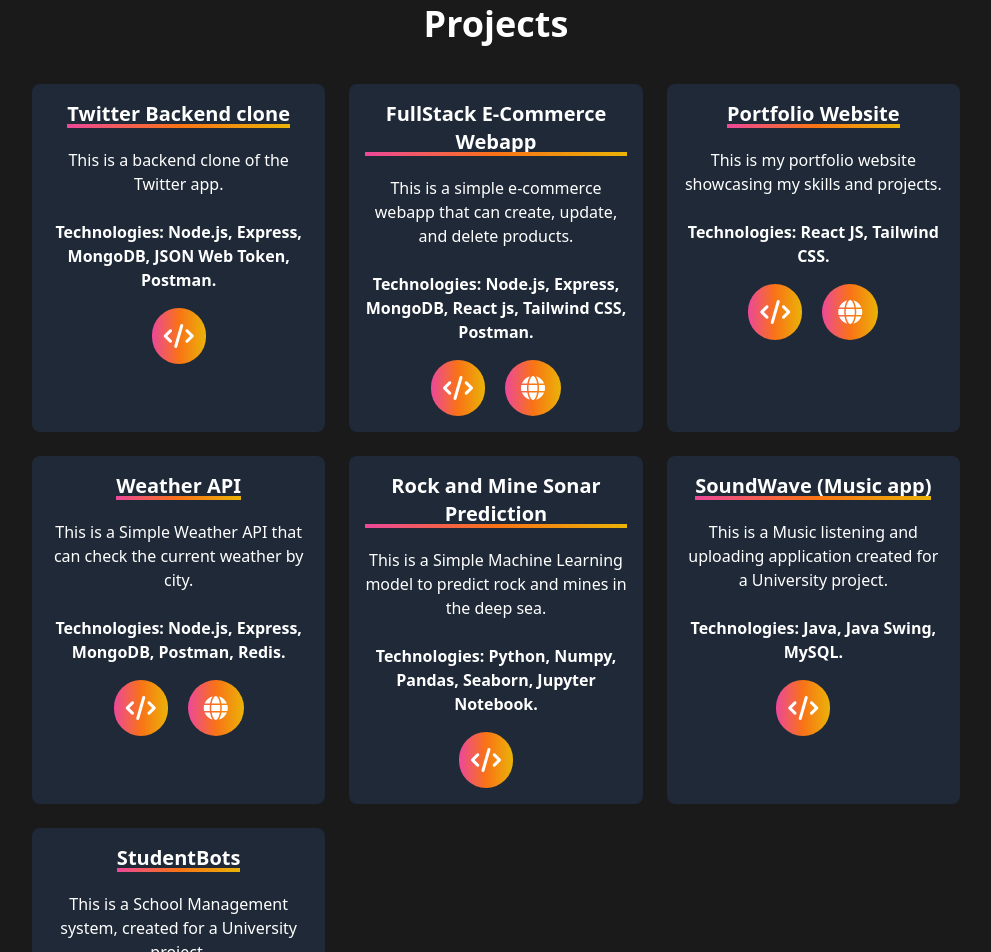
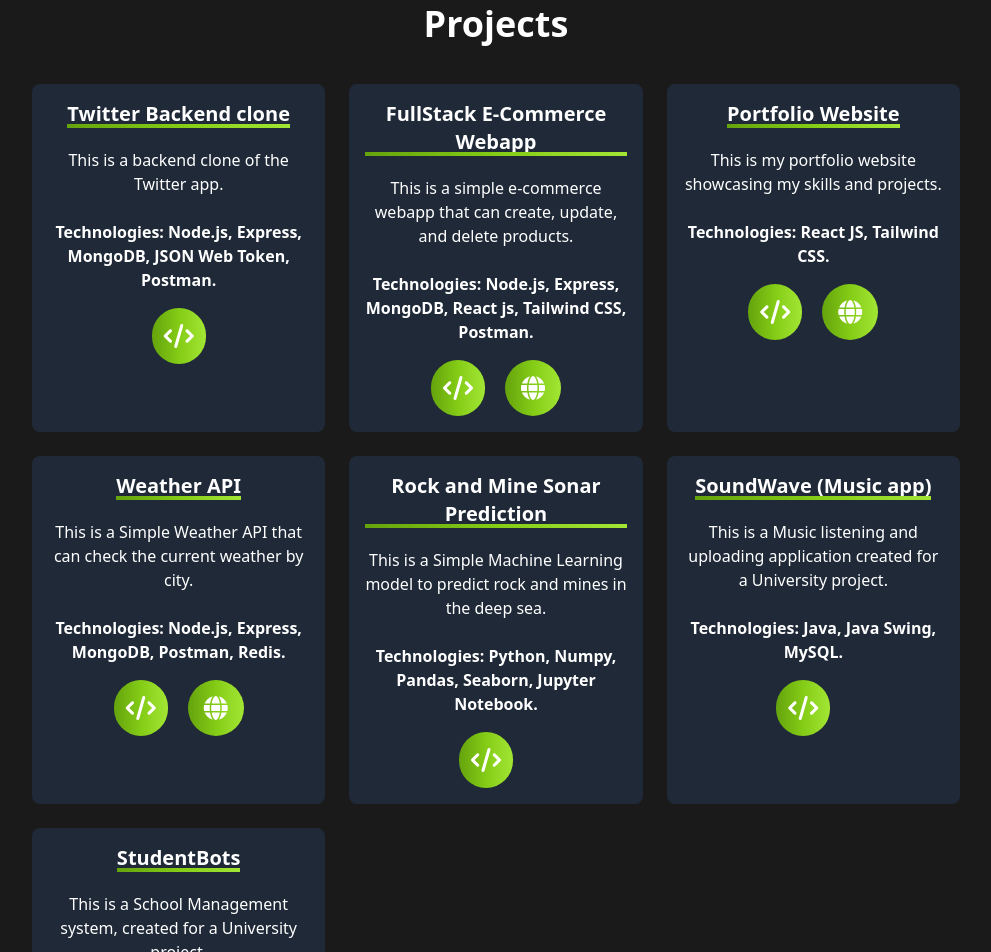
Before and after one commit to Chanukaa2002/portfolio, a React (Vite) app: page / in a window 1280 px wide. Shown: the part 1820-2772 px from the top of the page, without its empty margins (144-1135 px from the left). Built offline with nearby package versions, Linux system fonts and the light colour scheme.

Commit message:
added new color theam

```diff
--- a/src/components/MainTags.jsx
+++ b/src/components/MainTags.jsx
@@ -35,7 +35,7 @@ function MainTags() {
             I am <br />
             <span
               ref={el}
-              className="font-bold text-transparent bg-clip-text bg-gradient-to-r from-pink-500 via-orange-500 to-yellow-500"
+              className="font-bold text-transparent bg-clip-text bg-gradient-to-r from-lime-600 via-lime-500 to-lime-400"
             />
           </h1>
         </div>
@@ -50,7 +50,7 @@ function MainTags() {
             href="https://drive.google.com/uc?export=download&id=1qpo0LgXjKEyfzn1HKywKZJXXyhj1cnOO"
             download
           >
-            <button className="px-6 py-2 mt-4 font-bold text-white rounded-full bg-gradient-to-r from-pink-500 via-orange-500 to-yellow-500 hover:bg-gradient-to-r hover:from-pink-600 hover:via-orange-600 hover:to-yellow-600">
+            <button className="px-6 py-2 mt-4 font-bold text-white rounded-full bg-gradient-to-r from-lime-600 via-lime-500 to-lime-400 hover:bg-gradient-to-r hover:from-lime-600 hover:via-lime-500 hover:to-lime-300">
               Download CV
             </button>
           </a>
--- a/src/components/projects.jsx
+++ b/src/components/projects.jsx
@@ -16,7 +16,7 @@ const Project = () => {
                 <div className="p-4 bg-gray-800 rounded-lg">
                   <p className="relative inline-block text-xl font-bold">
                     Twitter Backend clone
-                    <div className="absolute bottom-0 left-0 w-full h-1 bg-gradient-to-r from-pink-500 via-orange-500 to-yellow-500 "></div>
+                    <div className="absolute bottom-0 left-0 w-full h-1 bg-gradient-to-r from-lime-600 via-lime-500 to-lime-400"></div>
                   </p>
                   <br />
                   <p className="pt-5">
@@ -33,7 +33,7 @@ const Project = () => {
                       href="https://github.com/Chanukaa2002/twitter_clone"
                       target="_blank"
                       rel="noopener noreferrer"
-                      className="p-3 transition-transform transform rounded-full bg-gradient-to-r from-pink-500 via-orange-500 to-yellow-500 hover:scale-90"
+                      className="p-3 transition-transform transform rounded-full bg-gradient-to-r from-lime-600 via-lime-500 to-lime-400 hover:scale-90"
                     >
                       <i className="text-2xl text-white fas fa-code"></i>
                     </a>
@@ -44,7 +44,7 @@ const Project = () => {
                 <div className="p-4 bg-gray-800 rounded-lg">
                   <p className="relative inline-block text-xl font-bold">
                     FullStack E-Commerce Webapp
-                    <div className="absolute bottom-0 left-0 w-full h-1 bg-gradient-to-r from-pink-500 via-orange-500 to-yellow-500 "></div>
+                    <div className="absolute bottom-0 left-0 w-full h-1 bg-gradient-to-r from-lime-600 via-lime-500 to-lime-400 "></div>
                   </p>
                   <br />
                   <p className="pt-5">
@@ -62,7 +62,7 @@ const Project = () => {
                       href="https://github.com/Chanukaa2002/e-comz"
                       target="_blank"
                       rel="noopener noreferrer"
-                      className="p-3 mr-5 transition-transform transform rounded-full bg-gradient-to-r from-pink-500 via-orange-500 to-yellow-500 hover:scale-90"
+                      className="p-3 mr-5 transition-transform transform rounded-full bg-gradient-to-r from-lime-600 via-lime-500 to-lime-400 hover:scale-90"
                     >
                       <i className="text-2xl text-white fas fa-code"></i>
                     </a>
@@ -70,7 +70,7 @@ const Project = () => {
                       href="https://e-com-p2zo.onrender.com/"
                       target="_blank"
                       rel="noopener noreferrer"
-                      className="p-3 px-4 transition-transform transform rounded-full bg-gradient-to-r from-pink-500 via-orange-500 to-yellow-500 hover:scale-90"
+                      className="p-3 px-4 transition-transform transform rounded-full bg-gradient-to-r from-lime-600 via-lime-500 to-lime-400 hover:scale-90"
                     >
                       <i className="text-2xl text-white fa-solid fa-globe"></i>
                     </a>
@@ -81,7 +81,7 @@ const Project = () => {
                 <div className="p-4 bg-gray-800 rounded-lg">
                   <p className="relative inline-block text-xl font-bold">
                     Portfolio Website
-                    <div className="absolute bottom-0 left-0 w-full h-1 bg-gradient-to-r from-pink-500 via-orange-500 to-yellow-500 "></div>
+                    <div className="absolute bottom-0 left-0 w-full h-1 bg-gradient-to-r from-lime-600 via-lime-500 to-lime-400 "></div>
                   </p>
                   <br />
                   <p className="pt-5">
@@ -98,15 +98,15 @@ const Project = () => {
                       href="https://github.com/Chanukaa2002/portfolio"
                       target="_blank"
                       rel="noopener noreferrer"
-                      className="p-3 mr-5 transition-transform transform rounded-full bg-gradient-to-r from-pink-500 via-orange-500 to-yellow-500 hover:scale-90"
+                      className="p-3 mr-5 transition-transform transform rounded-full bg-gradient-to-r from-lime-600 via-lime-500 to-lime-400 hover:scale-90"
                     >
                       <i className="text-2xl text-white fas fa-code"></i>
                     </a>
                     <a
-                      href=""
+                      href="https://www.chanukadilshan.live"
                       target="_blank"
                       rel="noopener noreferrer"
-                      className="p-3 px-4 transition-transform transform rounded-full bg-gradient-to-r from-pink-500 via-orange-500 to-yellow-500 hover:scale-90"
+                      className="p-3 px-4 transition-transform transform rounded-full bg-gradient-to-r from-lime-600 via-lime-500 to-lime-400 hover:scale-90"
                     >
                       <i className="text-2xl text-white fa-solid fa-globe"></i>
                     </a>
@@ -117,7 +117,7 @@ const Project = () => {
                 <div className="p-4 bg-gray-800 rounded-lg">
                   <p className="relative inline-block text-xl font-bold">
                     Weather API
-                    <div className="absolute bottom-0 left-0 w-full h-1 bg-gradient-to-r from-pink-500 via-orange-500 to-yellow-500 "></div>
+                    <div className="absolute bottom-0 left-0 w-full h-1 bg-gradient-to-r from-lime-600 via-lime-500 to-lime-400 "></div>
                   </p>
                   <br />
                   <p className="pt-5">
@@ -134,7 +134,7 @@ const Project = () => {
                       href="https://github.com/Chanukaa2002/wether_api"
                       target="_blank"
                       rel="noopener noreferrer"
-                      className="p-3 mr-5 transition-transform transform rounded-full bg-gradient-to-r from-pink-500 via-orange-500 to-yellow-500 hover:scale-90"
+                      className="p-3 mr-5 transition-transform transform rounded-full bg-gradient-to-r from-lime-600 via-lime-500 to-lime-400 hover:scale-90"
                     >
                       <i className="text-2xl text-white fas fa-code"></i>
                     </a>
@@ -142,7 +142,7 @@ const Project = () => {
                       href="https://checkweather-pzv3.onrender.com/api/weather/galle"
                       target="_blank"
                       rel="noopener noreferrer"
-                      className="p-3 px-4 transition-transform transform rounded-full bg-gradient-to-r from-pink-500 via-orange-500 to-yellow-500 hover:scale-90"
+                      className="p-3 px-4 transition-transform transform rounded-full bg-gradient-to-r from-lime-600 via-lime-500 to-lime-400 hover:scale-90"
                     >
                       <i className="text-2xl text-white fa-solid fa-globe"></i>
                     </a>
@@ -153,7 +153,7 @@ const Project = () => {
                 <div className="p-4 bg-gray-800 rounded-lg">
                   <p className="relative inline-block text-xl font-bold">
                     Rock and Mine Sonar Prediction
-                    <div className="absolute bottom-0 left-0 w-full h-1 bg-gradient-to-r from-pink-500 via-orange-500 to-yellow-500 "></div>
+                    <div className="absolute bottom-0 left-0 w-full h-1 bg-gradient-to-r from-lime-600 via-lime-500 to-lime-400 "></div>
                   </p>
                   <br />
                   <p className="pt-5">
@@ -171,7 +171,7 @@ const Project = () => {
                       href="https://github.com/Chanukaa2002/Rock-vs-Mine-Prediction-using-Machine-Learning"
                       target="_blank"
                       rel="noopener noreferrer"
-                      className="p-3 mr-5 transition-transform transform rounded-full bg-gradient-to-r from-pink-500 via-orange-500 to-yellow-500 hover:scale-90"
+                      className="p-3 mr-5 transition-transform transform rounded-full bg-gradient-to-r from-lime-600 via-lime-500 to-lime-400 hover:scale-90"
                     >
                       <i className="text-2xl text-white fas fa-code"></i>
                     </a>
@@ -182,7 +182,7 @@ const Project = () => {
                 <div className="p-4 bg-gray-800 rounded-lg">
                   <p className="relative inline-block text-xl font-bold">
                     SoundWave (Music app)
-                    <div className="absolute bottom-0 left-0 w-full h-1 bg-gradient-to-r from-pink-500 via-orange-500 to-yellow-500 "></div>
+                    <div className="absolute bottom-0 left-0 w-full h-1 bg-gradient-to-r from-lime-600 via-lime-500 to-lime-400 "></div>
                   </p>
                   <br />
                   <p className="pt-5">
@@ -199,7 +199,7 @@ const Project = () => {
                       href="https://github.com/Chanukaa2002/SoundWave-ead-cw"
                       target="_blank"
                       rel="noopener noreferrer"
-                      className="p-3 mr-5 transition-transform transform rounded-full bg-gradient-to-r from-pink-500 via-orange-500 to-yellow-500 hover:scale-90"
+                      className="p-3 mr-5 transition-transform transform rounded-full bg-gradient-to-r from-lime-600 via-lime-500 to-lime-400 hover:scale-90"
                     >
                       <i className="text-2xl text-white fas fa-code"></i>
                     </a>
@@ -210,7 +210,7 @@ const Project = () => {
                 <div className="p-4 bg-gray-800 rounded-lg">
                   <p className="relative inline-block text-xl font-bold">
                     StudentBots
-                    <div className="absolute bottom-0 left-0 w-full h-1 bg-gradient-to-r from-pink-500 via-orange-500 to-yellow-500"></div>
+                    <div className="absolute bottom-0 left-0 w-full h-1 bg-gradient-to-r from-lime-600 via-lime-500 to-lime-400"></div>
                   </p>
                   <br />
                   <p className="pt-5">
@@ -227,7 +227,7 @@ const Project = () => {
                       href="https://github.com/Chanukaa2002/Student_Bots"
                       target="_blank"
                       rel="noopener noreferrer"
-                      className="p-3 mr-5 transition-transform transform rounded-full bg-gradient-to-r from-pink-500 via-orange-500 to-yellow-500 hover:scale-90"
+                      className="p-3 mr-5 transition-transform transform rounded-full bg-gradient-to-r from-lime-600 via-lime-500 to-lime-400 hover:scale-90"
                     >
                       <i className="text-2xl text-white fas fa-code"></i>
                     </a>
```
Also changed, not shown: src/components/About.jsx (+5 -5 lines), 1 other file (tests, documents, lock files or other folders).
